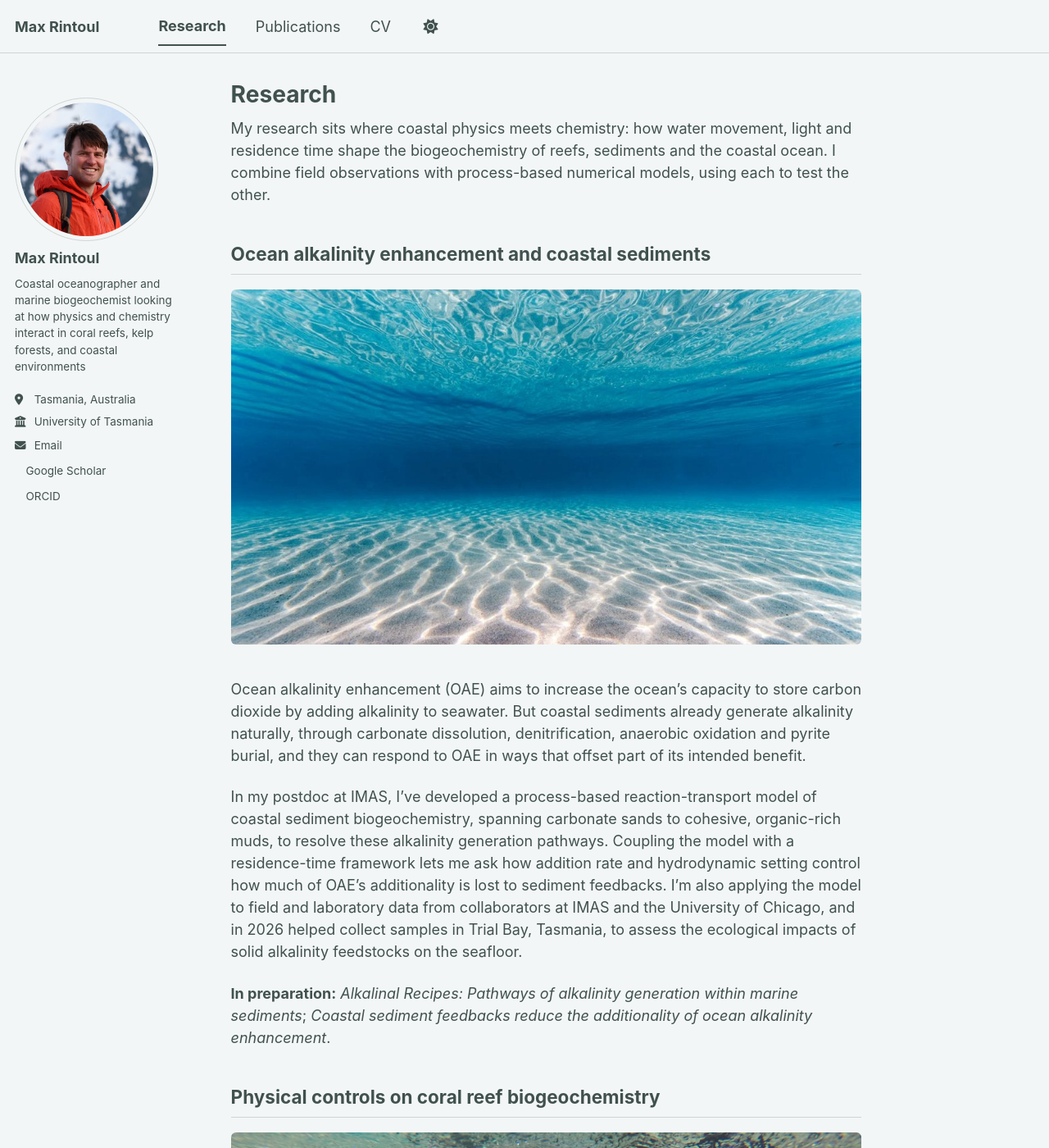
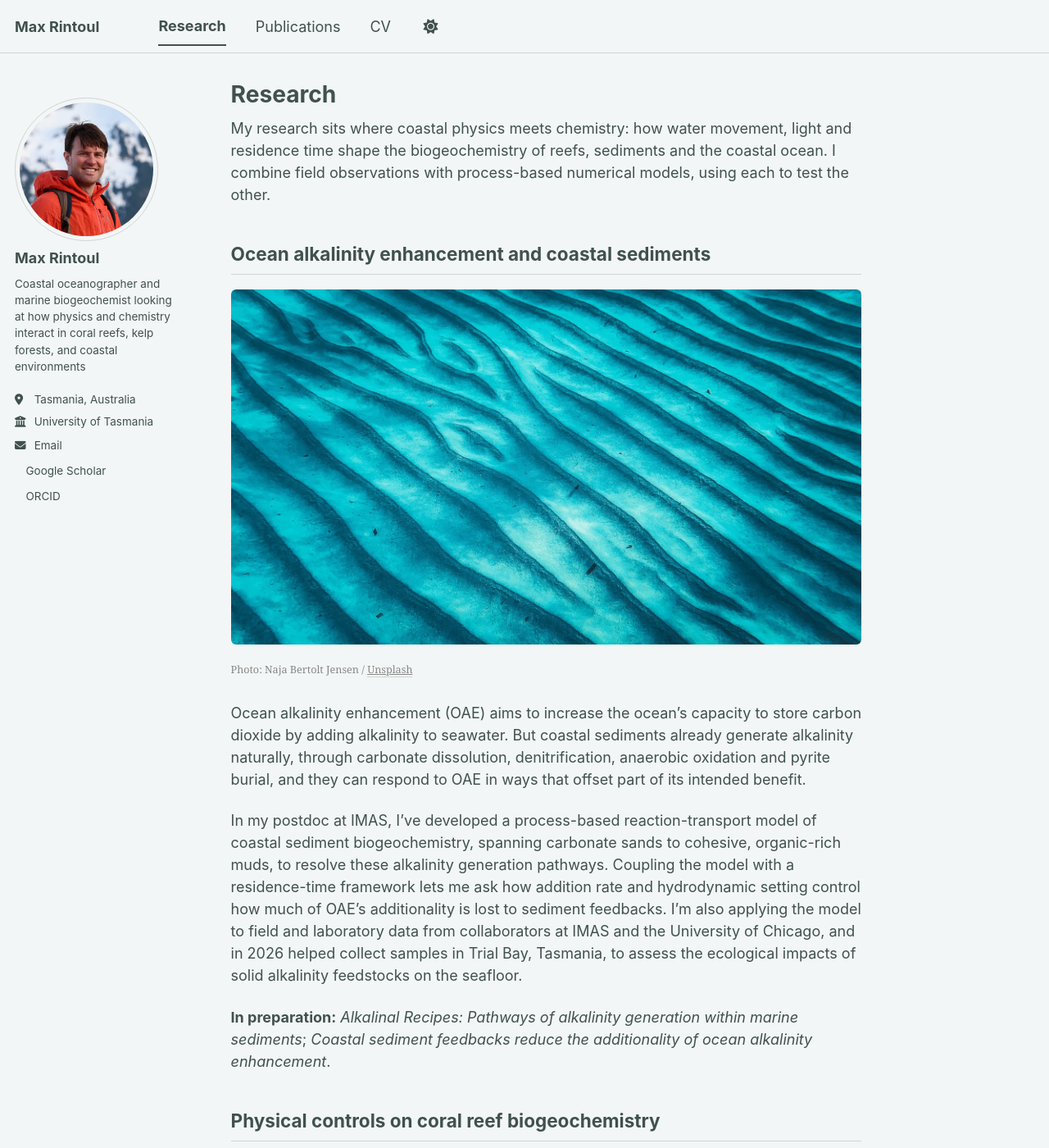
Before and after one commit to maxrintoul/maxrintoul.github.io, a Jekyll site: the page built from _pages/research.md, in a window 1280 px wide and 1400 px high. Shown: the whole window at 82% size. Built offline with Jekyll 4.4.1, drawn with Linux system fonts in a browser that asks for light colours; a style sheet for code colours, icons or effects is not loaded.

Commit message:
Replace OAE research image with credited Unsplash photo
Co-Authored-By: Claude Opus 5.5 <noreply@anthropic.com>

```diff
--- a/_pages/research.md
+++ b/_pages/research.md
@@ -10,7 +10,8 @@ My research sits where coastal physics meets chemistry: how water movement, ligh
 ## Ocean alkalinity enhancement and coastal sediments
 
 <figure>
-  <img src="/images/research/sandy-seafloor.jpg" alt="Sunlight rippling across a shallow sandy seafloor beneath a calm sea surface">
+  <img src="/images/research/sand-ripples.jpg" alt="Wave-formed ripples in sand on a shallow seafloor">
+  <figcaption>Photo: Naja Bertolt Jensen / <a href="https://unsplash.com">Unsplash</a></figcaption>
 </figure>
 
 Ocean alkalinity enhancement (OAE) aims to increase the ocean's capacity to store carbon dioxide by adding alkalinity to seawater. But coastal sediments already generate alkalinity naturally, through carbonate dissolution, denitrification, anaerobic oxidation and pyrite burial, and they can respond to OAE in ways that offset part of its intended benefit.
@@ -53,5 +54,6 @@ My Honours research on One Tree Island, in the southern Great Barrier Reef, show
 <style>
   .page__content h2 { margin-top: 2em; }
   .page__content figure { margin: 1em 0 1.25em; }
+  .page__content figure figcaption { font-size: 0.7em; color: #888; text-align: right; margin-top: 0.3em; }
   .page__content figure img { width: 100%; border-radius: 6px; aspect-ratio: 16 / 9; object-fit: cover; }
 </style>
```
Also changed, not shown: images/research/sand-ripples.jpg (added), images/research/sandy-seafloor.jpg (deleted).
